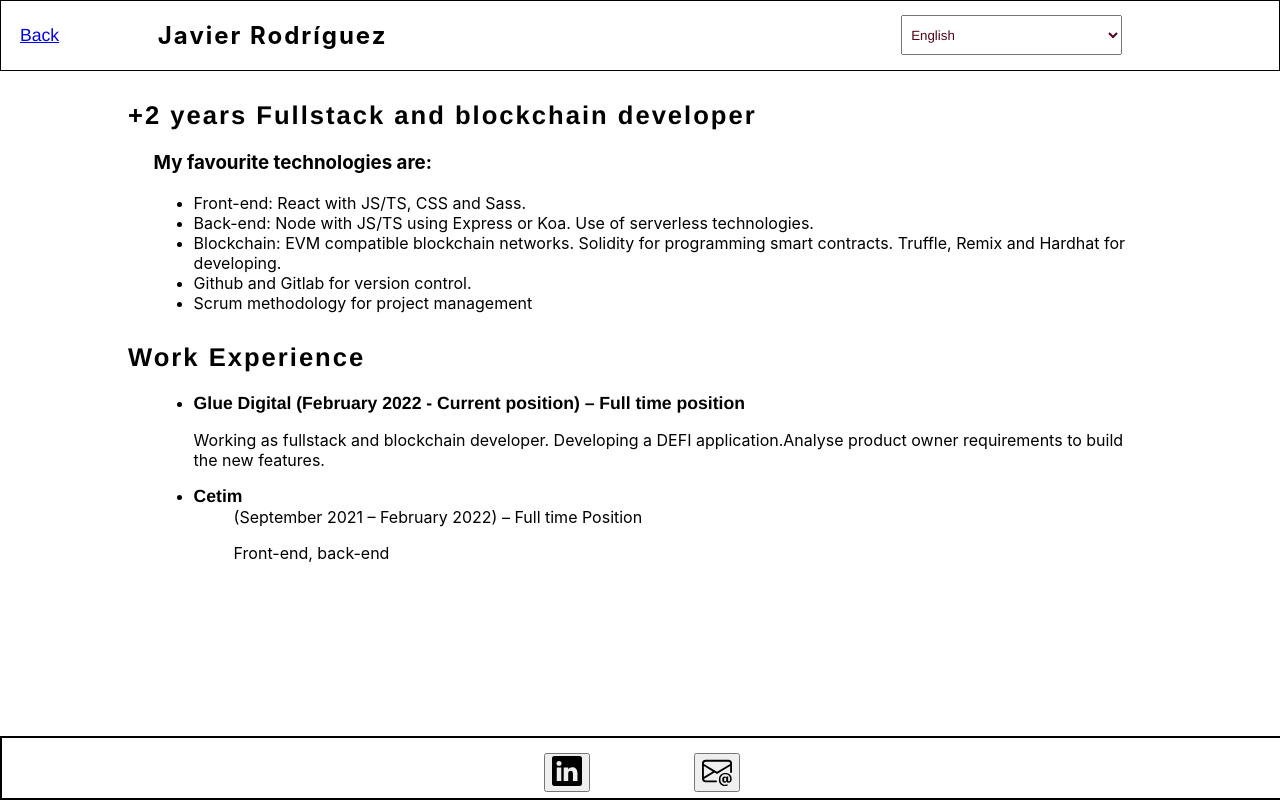
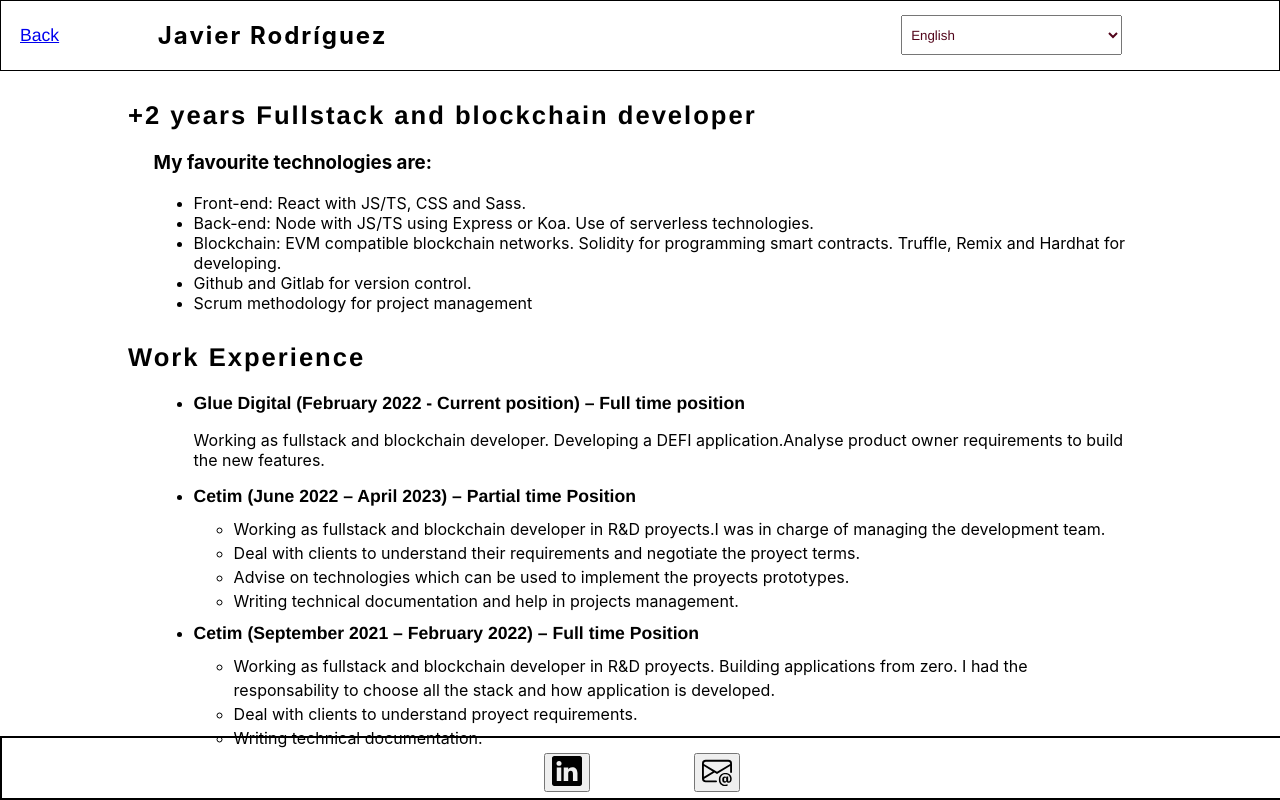
Before and after one commit to javirro/personal-web, a React (Create React App) app: page /work-experience in a window 1280 px wide. Built offline with nearby package versions, Linux system fonts and the light colour scheme.

Commit message:
Añadir CETIM work experience y mejorar estilos

```diff
--- a/src/locales/en.json
+++ b/src/locales/en.json
@@ -29,7 +29,15 @@
   "universitary-studies": "University studies",
   "other-studies": "Other studies",
   "work-experience-glue": "(February 2022 - Current position) – Full time position",
-  "work-experience-glue-description": "Working as fullstack and blockchain developer. Developing a DEFI application.Analyse product owner requirements to build the new features."
-
+  "work-experience-glue-description": "Working as fullstack and blockchain developer. Developing a DEFI application.Analyse product owner requirements to build the new features.",
+  "work-experience-cetim-full": "(September 2021 – February 2022) – Full time Position",
+  "work-experience-cetim-partial": "(June 2022 – April 2023) – Partial time Position",
+  "work-experience-cetim-dev-full": "Working as fullstack and blockchain developer in R&D proyects. Building applications from zero. I had the responsability to choose all the stack and how application is developed.",
+  "work-experience-cetim-clients-full": "Deal with clients to understand proyect requirements.",
+  "work-experience-cetim-docu-full": "Writing technical documentation.",
+  "work-experience-cetim-dev-partial": "Working as fullstack and blockchain developer in R&D proyects.I was in charge of  managing the development team.",
+  "work-experience-cetim-clients-partial": "Deal with clients to understand their requirements and negotiate the proyect terms.",
+  "work-experience-cetim-advise-partial": "Advise on technologies which can be used to implement the proyects prototypes.",
+  "work-experience-cetim-docu-partial": "Writing technical documentation and help in projects management."
 
 }
--- a/src/locales/esp.json
+++ b/src/locales/esp.json
@@ -28,5 +28,14 @@
   "universitary-studies": "Estudios universitarios",
   "other-studies": "Otros estudios",
   "work-experience-glue": "(Febrero 2022 - Actualidad) – Posición tiempo completo",
-  "work-experience-glue-description": "Trabajando de desarrollador fullstack y desarrollador blockchain en una aplicación DEFI. Análisis de los requerimientos  para implementar nuevas funcionalidades"
+  "work-experience-glue-description": "Trabajando de desarrollador fullstack y desarrollador blockchain en una aplicación DEFI. Análisis de los requerimientos  para implementar nuevas funcionalidades",
+  "work-experience-cetim-full": "(Septiembre 2021 – Febrero 2022) – Posición tiempo completo",
+  "work-experience-cetim-partial": "(Junio 2022 – Abril 2023) – Posición tiempo parcial",
+  "work-experience-cetim-dev-full": "Trabajando de desarrollador fullstack y blockchain en proyectos de I+D. Desarrollando aplicaciones desde cero. Responsable de elegir el stack apropiado. Único desarrollador.",
+  "work-experience-cetim-clients-full": "Trato directo con clientes para entender sus requisitos.",
+  "work-experience-cetim-docu-full": "Escribir documentación técnica sobre el trabajo realizado.",
+  "work-experience-cetim-dev-partial": "Trabajando de desarrollador fullstack y blockchain en proyectos de I+D. Al cargo del equipo de trabajo en proyectos que involucraban desarrollo de software.",
+  "work-experience-cetim-clients-partial": "Trato directo con clientes para entender sus requisitos y negociación de los términos del proyecto.",
+  "work-experience-cetim-advise-partial": "Asesoramiento en las alternativas de implementación en proyectos relacionados con el desarrollo de software.",
+  "work-experience-cetim-docu-partial": "Escribir documentación técnica y ayuda en la gestión de proyectos."
 }
--- a/src/routes/WorkExperience.jsx
+++ b/src/routes/WorkExperience.jsx
@@ -24,9 +24,20 @@ const WorkExperience = () => {
             <p><FormattedMessage id="work-experience-glue-description" /></p>
           </li>
           <li>
-            <a className="company-name" href={cetim} target="_blank" rel="noreferrer">Cetim </a>
-            <ul>(September 2021 – February 2022) – Full time Position
-              <p>Front-end, back-end</p>
+            <a className="company-name" href={cetim} target="_blank" rel="noreferrer">Cetim <FormattedMessage id="work-experience-cetim-partial" /></a>
+            <ul className="jobs-description-list">
+              <li><FormattedMessage id="work-experience-cetim-dev-partial" /></li>
+              <li><FormattedMessage id="work-experience-cetim-clients-partial" /></li>
+              <li><FormattedMessage id="work-experience-cetim-advise-partial" /></li>
+              <li><FormattedMessage id="work-experience-cetim-docu-partial" /></li>
+            </ul>
+          </li>
+          <li>
+            <a className="company-name" href={cetim} target="_blank" rel="noreferrer">Cetim <FormattedMessage id="work-experience-cetim-full" /></a>
+            <ul className="jobs-description-list">
+              <li><FormattedMessage id="work-experience-cetim-dev-full" /></li>
+              <li><FormattedMessage id="work-experience-cetim-clients-full" /></li>
+              <li><FormattedMessage id="work-experience-cetim-docu-full" /></li>
             </ul>
           </li>
         </ul>
--- a/src/styles/WorkExperience.css
+++ b/src/styles/WorkExperience.css
@@ -21,3 +21,9 @@
     text-decoration: none;
     color: black;
 }
+
+.jobs-description-list {
+    margin-top: 10px;
+    margin-bottom: 10px;
+    line-height: 1.5;
+}
```
